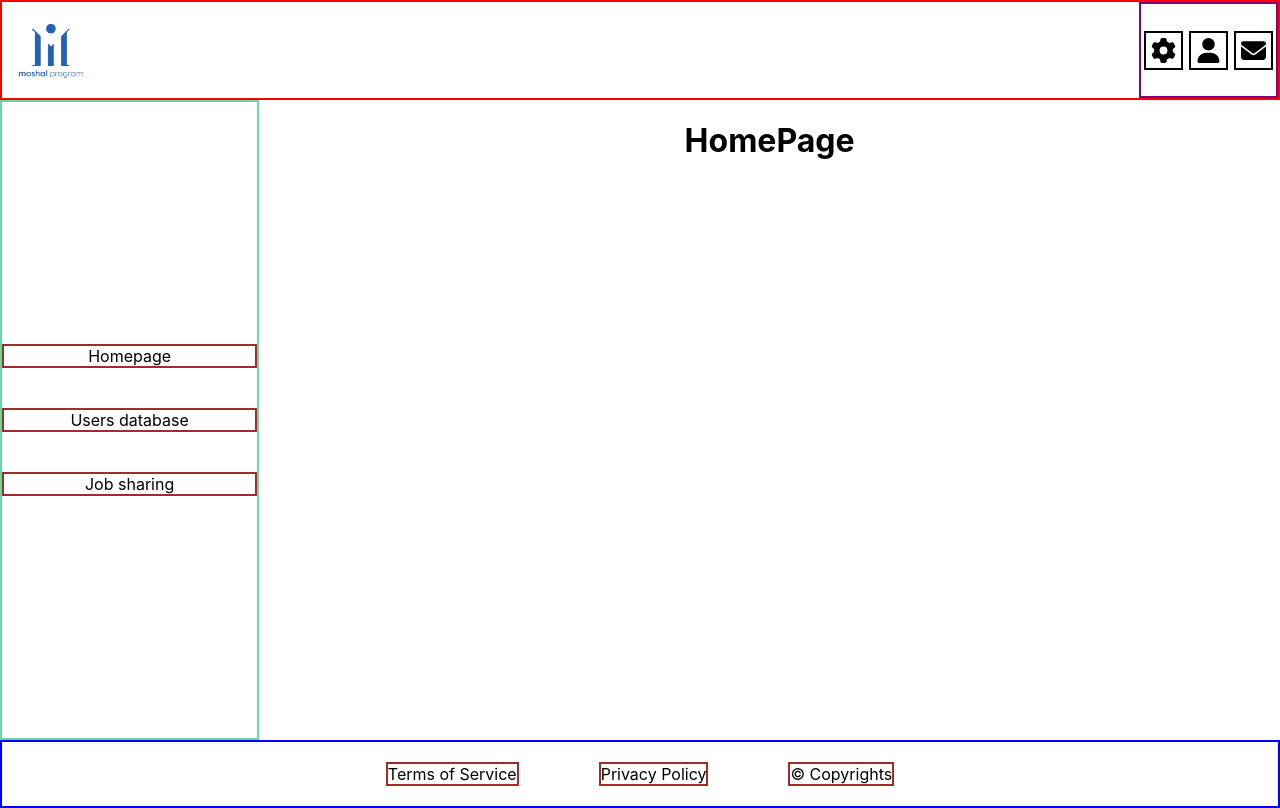
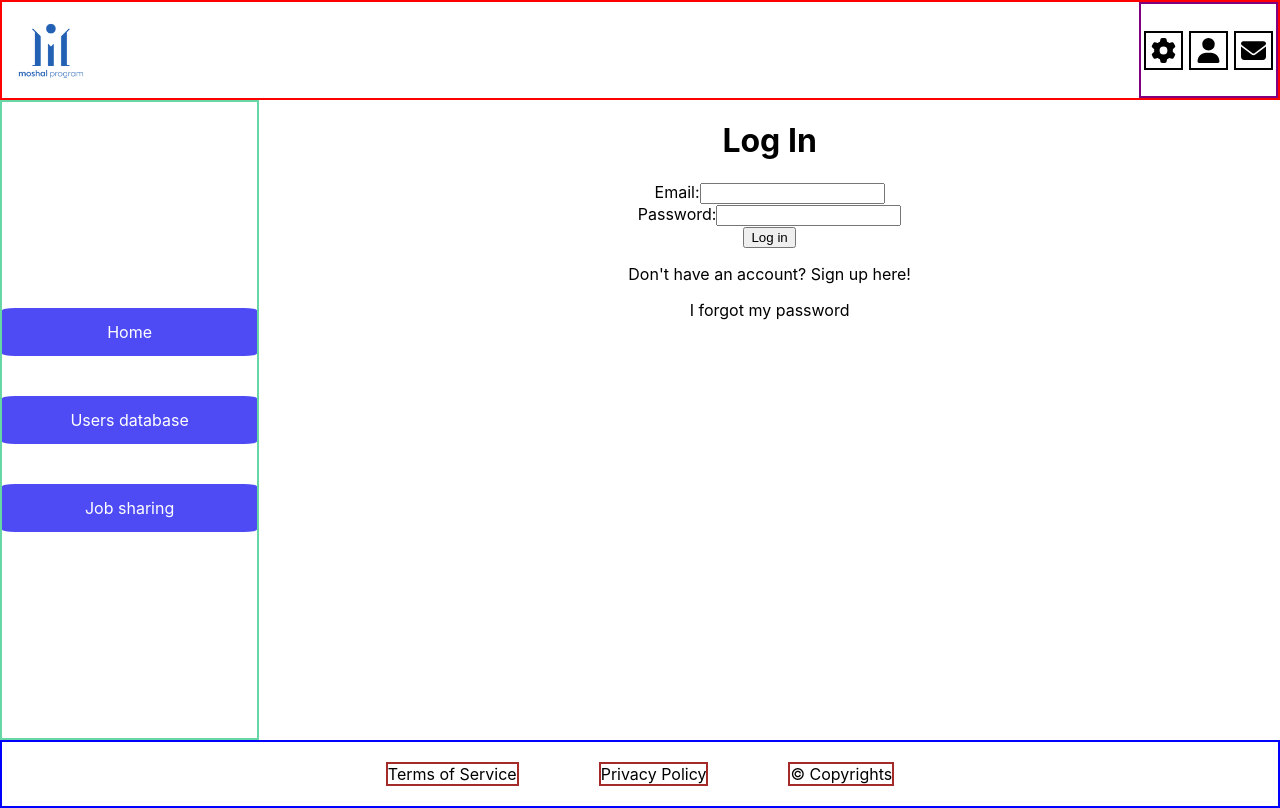
Before and after one commit to ArieLevental/moshal-social, a React (Create React App) app in the folder client/: page / in a window 1280 px wide. Built offline with nearby package versions, Linux system fonts and the light colour scheme.

Commit message:
Trying to connect register form to API

```diff
--- a/client/src/App.css
+++ b/client/src/App.css
@@ -10,4 +10,5 @@
   justify-self: center;
   width: 80vw;
   height: 80vh;
+  flex-grow: 1;
 }
--- a/client/src/App.js
+++ b/client/src/App.js
@@ -1,3 +1,4 @@
+import { useState } from "react";
 import { BrowserRouter, Routes, Route } from "react-router-dom";
 import "./App.css";
 
@@ -8,6 +9,9 @@ import Sidebar from "./components/Sidebar/Sidebar";
 import HomePage from "./scenes/homePage/index";
 import UsersPage from "./scenes/usersPage/index";
 import ProfilePage from "./scenes/profilePage/index";
+import LandingPage from "./scenes/landingPage";
+
+
 
 function App() {
   return (
@@ -15,10 +19,14 @@ function App() {
       <BrowserRouter>
         <Toolbar />
         <div className="main">
-          <Sidebar className="sidebar" />
+          {/* Temp handle no sidebar in landing page */}
+          {/* {window.location.pathname + window.location.search != "/" && ( */}
+            <Sidebar className="sidebar" />
+          {/* )} */}
           <div className="main-content">
             <Routes>
-              <Route path="/" element={<HomePage />} />
+              <Route path="/" element={<LandingPage />} />
+              <Route path="/home" element={<HomePage />} />
               <Route path="/users" element={<UsersPage />} />
               <Route path="/user/:userId" element={<ProfilePage />} />
             </Routes>
--- a/client/src/components/Sidebar/Sidebar.css
+++ b/client/src/components/Sidebar/Sidebar.css
@@ -7,6 +7,19 @@
 
 .sidebar-item {
   cursor: pointer;
-  border: 2px solid brown;
   margin: 20px 0;
 }
+
+a:link, a:visited {
+  background-color: #4e4bf5;
+  color: white;
+  padding: 14px 25px;
+  text-align: center;
+  text-decoration: none;
+  display: inline-block;
+  border-radius: 5%;
+}
+
+a:hover, a:active {
+  background-color: rgb(77, 23, 225);
+}
--- a/client/src/components/Sidebar/Sidebar.js
+++ b/client/src/components/Sidebar/Sidebar.js
@@ -1,4 +1,5 @@
 import "./Sidebar.css";
+import { Link } from "react-router-dom";
 
 const Sidebar = (props) => {
   const changeMode = (modeId) => {
@@ -7,30 +8,15 @@ const Sidebar = (props) => {
 
   return (
     <div className="sidebar">
-      <div
-        className="sidebar-item"
-        onClick={() => {
-          changeMode(1);
-        }}
-      >
-        Homepage
-      </div>
-      <div
-        className="sidebar-item"
-        onClick={() => {
-          changeMode(2);
-        }}
-      >
+      <Link to="/" className="sidebar-item">
+        Home
+      </Link>
+      <Link to="/users" className="sidebar-item">
         Users database
-      </div>
-      <div
-        className="sidebar-item"
-        onClick={() => {
-          changeMode(3);
-        }}
-      >
+      </Link>
+      <Link to="/404notFound" className="sidebar-item">
         Job sharing
-      </div>
+      </Link>
     </div>
   );
 };
--- /dev/null
+++ b/client/src/scenes/landingPage/formsContainer/formsContainer.js
@@ -0,0 +1,179 @@
+{
+  /* LOGIN FORM*/
+}
+export const Login = (props) => {
+  const handleSubmit = (event) => {
+    event.preventDefault();
+  };
+
+  return (
+    <div className="login-form">
+      <h1>Log In</h1>
+      <form onSubmit={(e) => handleSubmit(e)}>
+        <label htmlFor="email">Email:</label>
+        <input type="email" id="email" name="email" />
+        <br />
+        <label htmlFor="password">Password:</label>
+        <input type="password" id="password" name="password" />
+        <br />
+        <input type="submit" value="Log in" />
+      </form>
+      <p
+        onClick={(e) => {
+          props.setActiveForm("register");
+        }}
+      >
+        Don't have an account? Sign up here!
+      </p>
+      <p onClick={(e) => props.setActiveForm("recovery")}>
+        I forgot my password
+      </p>
+    </div>
+  );
+};
+
+{
+  /* REGISTER FORM*/
+}
+export const Register = (props) => {
+  const handleSubmit = async (event) => {
+    event.preventDefault();
+
+    // Check passwords are equal
+    if (
+      event.target.password.value != event.target.passwordConfirmation.value
+    ) {
+      alert("Passwords are different!");
+    }
+    await fetch("http://localhost:3001/register", {
+      method: "POST",
+      headers: {
+        "Content-Type": "application/json",
+      },
+      body: JSON.stringify(event.target.values),
+    })
+      .then((res) =>
+        res.status === 201 ? props.setActiveForm("login") : res.json()
+      )
+      .then((resJson) => console.log(resJson));
+  };
+
+  return (
+    <div>
+      <h1>Sign Up</h1>
+      <form onSubmit={(e) => handleSubmit(e)}>
+        <label htmlFor="firstName">First name:</label>
+        <input
+          type="text"
+          id="firstName"
+          name="firstName"
+          onChange={(e) => {
+            props.setFormData({
+              ...props.formData,
+              [e.target.name]: e.target.value,
+            });
+          }}
+        />
+        <br />
+        <label htmlFor="lastName">Last name:</label>
+        <input
+          type="text"
+          id="lastName"
+          name="lastName"
+          onChange={(e) => {
+            props.setFormData({
+              ...props.formData,
+              [e.target.name]: e.target.value,
+            });
+          }}
+        />
+        <br />
+        <label htmlFor="email">Email:</label>
+        <input
+          type="email"
+          id="email"
+          name="email"
+          onChange={(e) => {
+            props.setFormData({
+              ...props.formData,
+              [e.target.name]: e.target.value,
+            });
+          }}
+        />
+        <br />
+        <label htmlFor="password">Password:</label>
+        <input
+          type="password"
+          id="password"
+          name="password"
+          onChange={(e) => {
+            props.setFormData({
+              ...props.formData,
+              [e.target.name]: e.target.value,
+            });
+          }}
+        />
+        <br />
+        <label htmlFor="lname">Password Confirmation:</label>
+        <input
+          type="password"
+          id="passwordConfirmation"
+          name="passwordConfirmation"
+          onChange={(e) => {
+            props.setFormData({
+              ...props.formData,
+              [e.target.name]: e.target.value,
+            });
+          }}
+        />
+        <br />
+        <input type="submit" value="Sign up" />
+      </form>
+      <p
+        onClick={(e) => {
+          props.setActiveForm("login");
+        }}
+      >
+        Already have an account? Login here!
+      </p>
+      <p onClick={(e) => props.setActiveForm("recovery")}>
+        I forgot my password
+      </p>
+    </div>
+  );
+};
+
+{
+  /* PASSWORD RECOVERY FORM*/
+}
+export const PasswordRecovery = (props) => {
+  const handleSubmit = (event) => {
+    alert("RECOVERY submitted: " + event.target.email.value);
+    event.preventDefault();
+  };
+  return (
+    <div>
+      <h1>Password Recovery</h1>
+      <form onSubmit={(e) => handleSubmit(e)}>
+        <label htmlFor="email">Email:</label>
+        <input type="email" id="email" name="email" />
+        <br />
+        <input type="submit" value="Recover" />
+      </form>
+      <p
+        onClick={(e) => {
+          props.setActiveForm("login");
+        }}
+      >
+        Already have an account? Log in here!
+      </p>
+      <p
+        onClick={(e) => {
+          props.setActiveForm("register");
+        }}
+      >
+        Don't have an account? Sign up here!
+      </p>
+    </div>
+  );
+};
--- /dev/null
+++ b/client/src/scenes/landingPage/index.js
@@ -0,0 +1,48 @@
+import { useState, useEffect } from "react";
+
+import "./index.css";
+import {
+  Login,
+  Register,
+  PasswordRecovery,
+} from "./formsContainer/formsContainer";
+
+const LandingPage = () => {
+  const [activeForm, setActiveForm] = useState("login");
+  const [formData, setFormData] = useState({
+    firstName: "",
+    lastName: "",
+    email: "",
+    password: "",
+    passwordConfirmation: "",
+  });
+
+  return (
+    <div>
+      {/* Render the active form based on the state */}
+      {activeForm === "login" && (
+        <Login
+          setActiveForm={setActiveForm}
+          formData={formData}
+          setFormData={setFormData}
+        />
+      )}
+      {activeForm === "register" && (
+        <Register
+          setActiveForm={setActiveForm}
+          formData={formData}
+          setFormData={setFormData}
+        />
+      )}
+      {activeForm === "recovery" && (
+        <PasswordRecovery
+          setActiveForm={setActiveForm}
+          formData={formData}
+          setFormData={setFormData}
+        />
+      )}
+    </div>
+  );
+};
+
+export default LandingPage;
--- a/client/src/scenes/usersPage/SearchBar/SearchBar.js
+++ b/client/src/scenes/usersPage/SearchBar/SearchBar.js
@@ -40,6 +40,7 @@ function Searchbar(props) {
           Company:
         </label>
         <select className="dropdown-menu company" id="company">
+          <option value="none" selected />
           <option value="volvo">Intel</option>
           <option value="saab">Microsoft</option>
           <option value="mercedes">Lightricks</option>
@@ -47,10 +48,10 @@ function Searchbar(props) {
         </select>
 
         <label htmlFor="uni" className="dropdown-label">
-          {" "}
-          Uni:{" "}
+          Uni:
         </label>
-        <select className="dropdown-menu uni" id="uni">
+        <select className="dropdown-menu uni" id="uni" onChange={() => console.log("test")}>
+          <option value="none" selected />
           <option value="volvo">HUJI</option>
           <option value="saab">TAU</option>
           <option value="mercedes">Technion</option>
```
Also changed, not shown: client/src/scenes/landingPage/formsContainer/formsContainer.css (added), client/src/scenes/landingPage/index.css (added), 2 other files (tests, documents, lock files or other folders).
